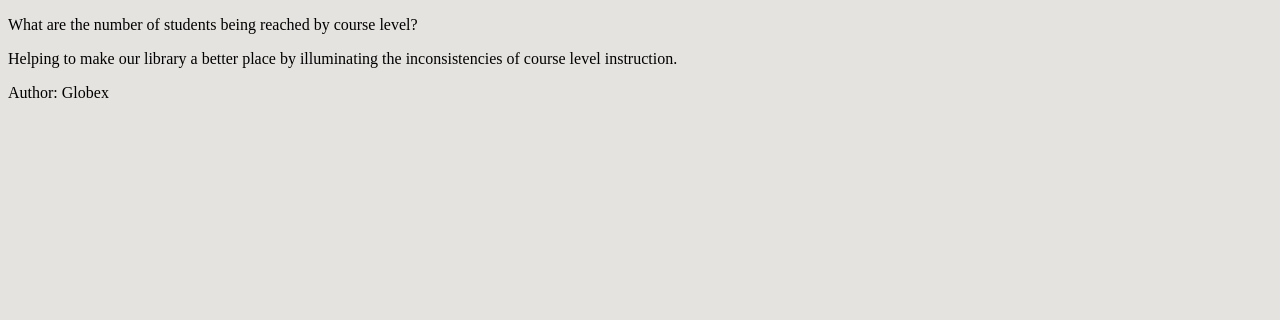
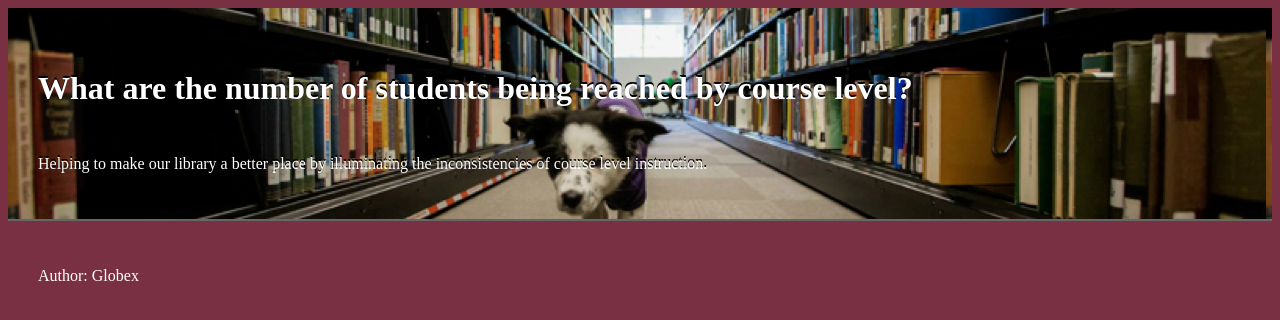
Before and after one commit to Lemonne/Globex, a website: page public/index.html in a window 1280 px wide. Drawn offline with Linux system fonts and the light colour scheme; a script that the page names is missing.

Commit message:
Modified some formatting for visuals.

```diff
--- a/public/style.css
+++ b/public/style.css
@@ -1,3 +1,31 @@
 body {
-   background-color:rgb(229,227,223);
+   background-color:rgb(122,48,67);
 }
+
+div#header {
+        padding: 30px;
+        background-image: url("dog.png");
+        border-bottom: 2px;
+        color: white;
+        text-shadow: black 0 -2px;
+}
+
+div#header p {
+	display: inline-block;
+}
+.title {
+	font-size: 200%;
+	font-weight: bold;
+}
+div#footer {
+	border-top: 2px solid #666;
+	padding: 30px;
+	color: white;
+}
+div#about {
+    opacity: 0;
+    transition: all 2s linear;
+}
+div#about.show {
+    opacity: 1;
+}
```
Also changed, not shown: public/package.json (added, +25 -0 lines), public/Library.png (added), public/dog.png (added).
